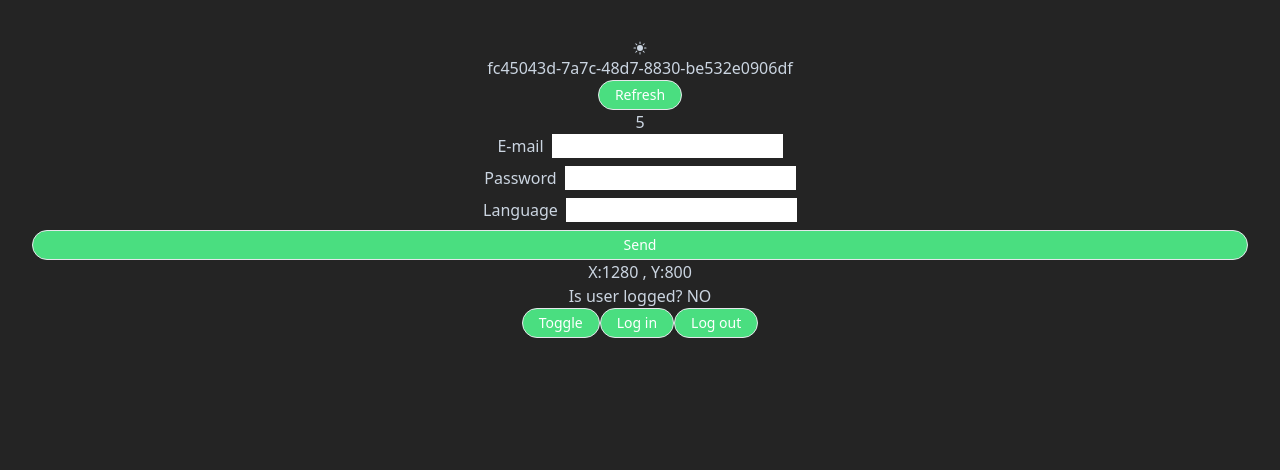
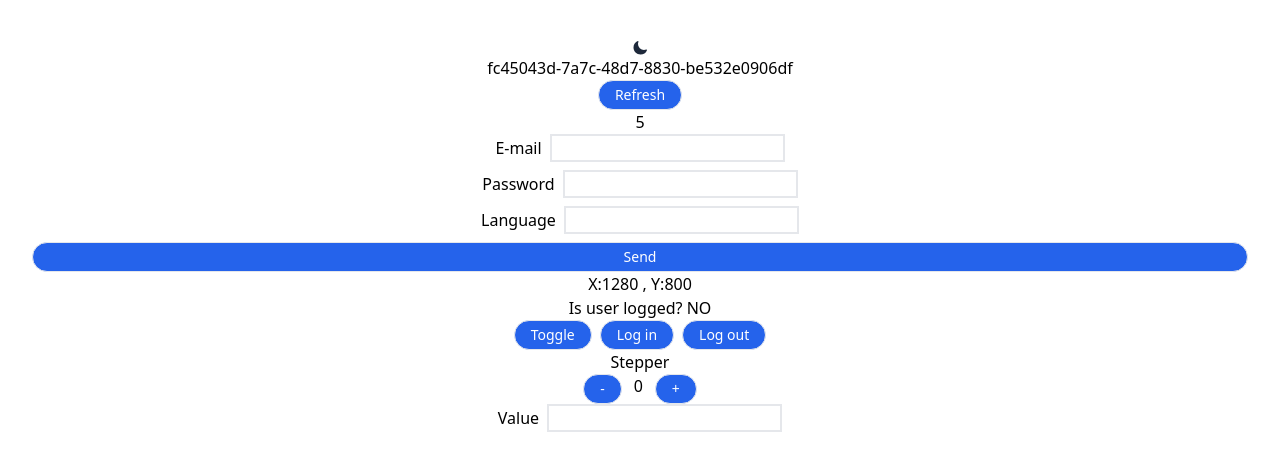
Before and after one commit to Qkari17/Nauka_react, a React (Vite) app: page / in a window 1280 px wide. Shown: the top 470 px of the page. Built offline with nearby package versions, Linux system fonts and the light colour scheme.

Commit message:
Added stepper

```diff
--- a/src/App.tsx
+++ b/src/App.tsx
@@ -12,6 +12,7 @@ import {
   AuthContextProvider,
 } from "./components/Auth/AuthContext";
 import { AuthInfo } from "./components/Auth/AuthInfo";
+import { Stepper } from "./components/Stepper";
 import { ThemeContextProvider } from "./components/Theme/ThemeContext";
 import { ThemeSwitcher } from "./components/Theme/ThemeSwitcher";
 
@@ -29,6 +30,7 @@ function App() {
         <AuthContextProvider>
           <AuthInfo></AuthInfo>
         </AuthContextProvider>
+        <Stepper></Stepper>
             </ThemeContextProvider>
     </>
   );
--- a/src/components/Auth/AuthCredentials.tsx
+++ b/src/components/Auth/AuthCredentials.tsx
@@ -13,9 +13,10 @@ export const AuthCredentials = () => {
   return (
     <div>
       <Text>Is user logged? {isLoggedIn ? "YES" : "NO"}</Text>
-      <Button label="Toggle" onClick={handleClick}></Button>
+      <div className="flex justify-center gap-2">      <Button label="Toggle" onClick={handleClick}></Button>
       <Button label="Log in" onClick={logIn}></Button>
-      <Button label="Log out" onClick={logOut}></Button>
+      <Button label="Log out" onClick={logOut}></Button></div>
+
     </div>
   );
 };
--- /dev/null
+++ b/src/components/Stepper/Stepper.tsx
@@ -0,0 +1,73 @@
+import { type KeyboardEventHandler, useReducer, useRef } from "react";
+import { Button, Input, Text } from "../../ui";
+
+type State = {
+  count: number;
+};
+
+enum ActionType {
+  INCREMENT = "increment",
+  DECREMENT = "decrement",
+  SET_VALUE = "set-value",
+}
+
+type Action = {
+  type: ActionType;
+  payload?: number;
+};
+
+const initalState: State = { count: 0 };
+
+const reducer = (state: State, action: Action) => {
+  switch (action.type) {
+    case ActionType.DECREMENT:
+      return { count: state.count - 1 };
+    case ActionType.INCREMENT:
+      return { count: state.count + 1 };
+    case ActionType.SET_VALUE:
+      if (action.payload) {
+        return { count: action.payload };
+      } else {
+        return state;
+      }
+    default:
+      return state;
+  }
+};
+const decrement = () => ({ type: ActionType.DECREMENT });
+const increment = () => ({ type: ActionType.INCREMENT });
+const setValue = (value: number) => ({
+  type: ActionType.SET_VALUE,
+  payload: value,
+});
+
+export const Stepper = () => {
+  const [state, dispatch] = useReducer(reducer, initalState);
+  const valueFieldRef = useRef<HTMLInputElement>(null);
+
+  const hhandleKeyDown: KeyboardEventHandler<HTMLInputElement> = (event) => {
+    if (event.code === "Enter" && valueFieldRef.current) {
+      dispatch(setValue(parseInt(valueFieldRef.current.value, 10)));
+    }
+  };
+  return (
+    <div>
+      <Text> Stepper</Text>
+      <div className="flex justify-center">
+        <Button label="-" onClick={() => dispatch(decrement())}></Button>
+        <div className="mx-3">
+          <Text>{state.count}</Text>
+        </div>
+        <Button label="+" onClick={() => dispatch(increment())}></Button>
+      </div>
+      <div className="flex justify-center">
+        <Input
+          label="Value"
+          ref={valueFieldRef}
+          type="number"
+          onKeyDown={hhandleKeyDown}
+        ></Input>
+      </div>
+    </div>
+  );
+};
--- /dev/null
+++ b/src/components/Stepper/index.ts
@@ -0,0 +1 @@
+export {Stepper} from "./Stepper";
--- a/src/components/Theme/ThemeContext.tsx
+++ b/src/components/Theme/ThemeContext.tsx
@@ -24,7 +24,7 @@ export const useThemeContext = () => {
 export const getMode = () => {
   if (window.matchMedia) {
     const matchesLightMode = window.matchMedia(
-      "(prefers-color-sheme: light"
+      "(prefers-color-scheme: light"
     ).matches;
     return matchesLightMode ? Theme.LIGHT : Theme.DARK;
   }
--- a/src/ui/Input/Input.tsx
+++ b/src/ui/Input/Input.tsx
@@ -21,7 +21,7 @@ export const Input = forwardRef(
           {...rest}
           className={cn({
             " border-2 border-red-500 text-red-500 ring-red-300 placeholder:text-red-300 focus:ring-red-500 ":
-              error,
+              error, "border-2":!error,
           })}
         ></input>
         {error && <p className="text-red-500"> {error?.message}</p>}
--- a/src/ui/Text/Text.tsx
+++ b/src/ui/Text/Text.tsx
@@ -1,6 +1,6 @@
 type Props = {
   // label: string;
-  children: React.ReactNode;
+  children: string | string[] | number;
 };
 
 export const Text = ({ children }: Props) => {
```
